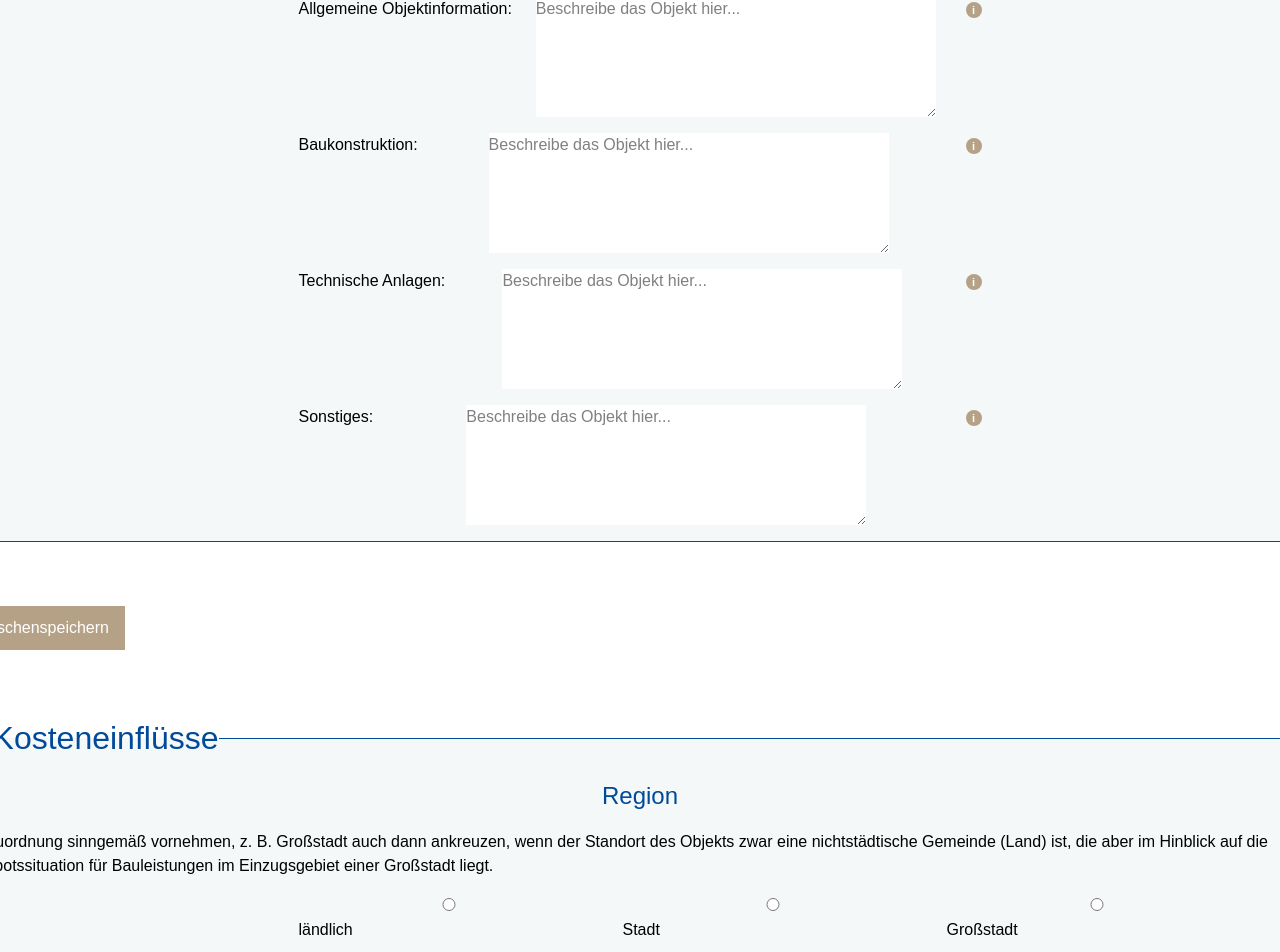
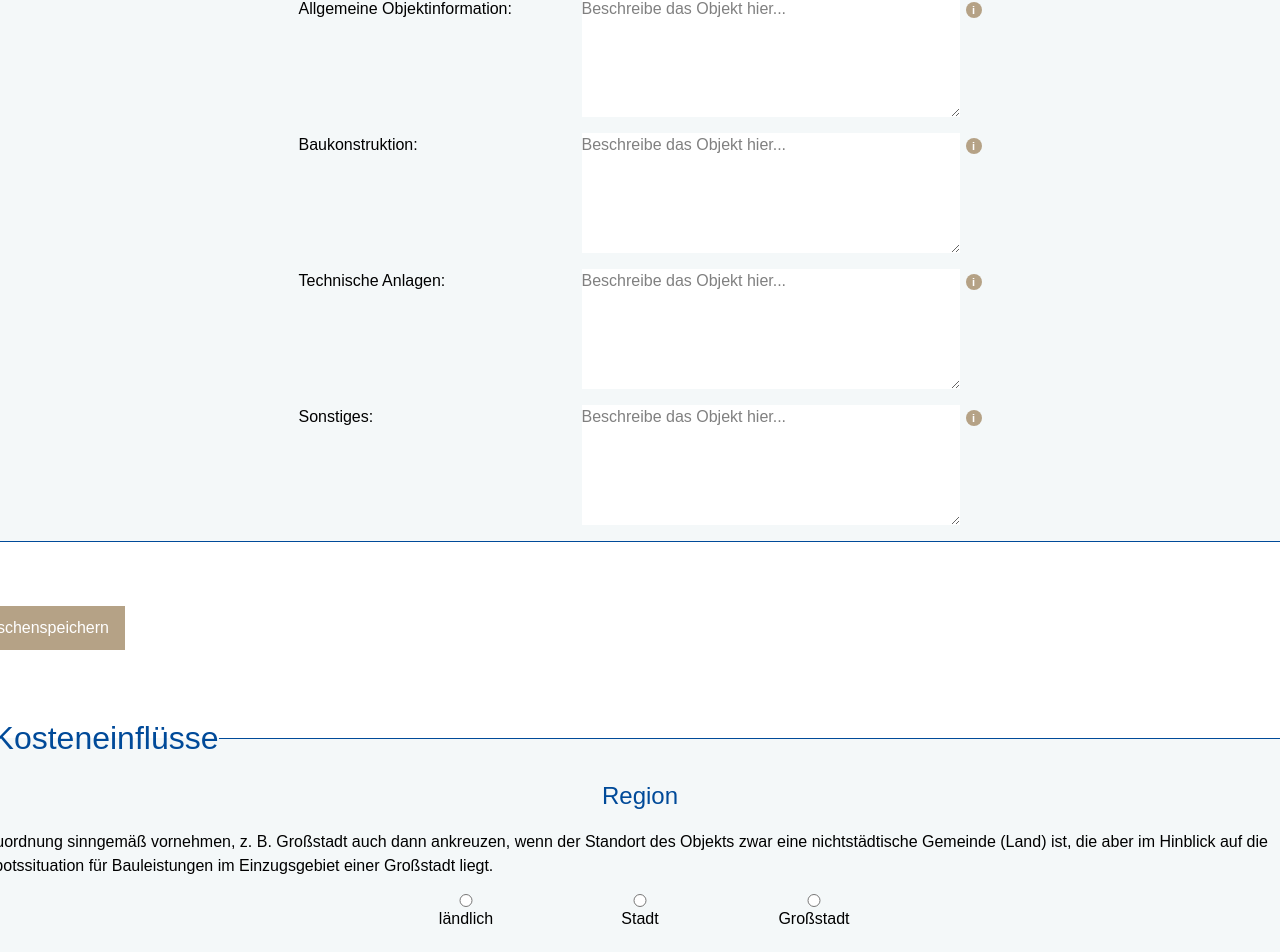
Before and after one commit to juliabellmann/dateneingang-datenbank, a Next.js app: page /form/1 in a window 1280 px wide. Shown: the part 2738-3690 px from the top of the page. Built offline with nearby package versions, Linux system fonts and the light colour scheme; no server answers; the database is empty.

Commit message:
add styling

```diff
--- a/pages/form/[id].js
+++ b/pages/form/[id].js
@@ -911,10 +911,11 @@ export default function Form() {
               />
             </div>
 
-            <div className="spacebetween">
+            <div className="spacebetween-info">
               <label htmlFor="allgemeine_objektinformation">
                 Allgemeine Objektinformation:
               </label>
+              <StyledFieldTooltip>
               <textarea
                 id="allgemeine_objektinformation"
                 placeholder="Beschreibe das Objekt hier..."
@@ -927,12 +928,14 @@ export default function Form() {
                 }
                 readOnly={isReadonly}
                 rows={5}
-              />
+                />
               <InfoTooltip text="zusätzliche Objektinformationen. - Beispieltext: Die Bauherren hatten sich Referenzobjekte des Architekturbüros angesehen. Sie realisierten die Reihenhäuser in Passivhausbauweise als Bauträger und verkauften sie nach ihrer Fertigstellung." />
+                </StyledFieldTooltip>
             </div>
 
-            <div className="spacebetween">
+            <div className="spacebetween-info">
               <label htmlFor="baukonstruktion">Baukonstruktion:</label>
+              <StyledFieldTooltip>
               <textarea
                 id="baukonstruktion"
                 placeholder="Beschreibe das Objekt hier..."
@@ -942,12 +945,15 @@ export default function Form() {
                 }
                 readOnly={isReadonly}
                 rows={5}
-              />
+                />
               <InfoTooltip text="zusätzliche Informationen zur Baukonstruktion als Ergänzung zur Beschreibung der Kosten nach DIN 276. - Beispieltext: Es wurde die Holzbauweise gewählt. Da bei ihr Dämm- und Konstruktionsebene zusammenfallen, sind die Außenwände schlanker und somit wirtschaftlicher als beim Massivbau. Die Holztafeln mit thermisch entkoppelten Holzprofilen wurden vorproduziert. Durch die hohe Planungs- und Ausführungsgenauigkeit konnten parallel zu den Tafeln bspw. die Fenster gefertigt werden. Dadurch dauerte die Bauzeit für alle Häuser zehn Monate." />
+                </StyledFieldTooltip>
             </div>
 
-            <div className="spacebetween">
+            <div className="spacebetween-info">
               <label htmlFor="technische_anlagen">Technische Anlagen: </label>
+              <StyledFieldTooltip>
+
               <textarea
                 id="technische_anlagen"
                 placeholder="Beschreibe das Objekt hier..."
@@ -960,12 +966,15 @@ export default function Form() {
                 }
                 readOnly={isReadonly}
                 rows={5}
-              />
+                />
               <InfoTooltip text="zusätzliche Informationen zur Baukonstruktion als Ergänzung zur Beschreibung der Kosten nach DIN 276. - Beispieltext: Zwar wurden Varianten für die Energieversorgung berechnet, dennoch musste das Passivhaus an Fernwärme angeschlossen werden. Sie wird an einen gemeinsamen Speicher übergeben, an den auch Flachkollektoren angeschlossen sind. Um eine Nachrüstung von Photovoltaikelementen zu vereinfachen, wurden Leerrohre verlegt. Jede Wohnung erhielt eine Zu- und Abluftanlage mit Wärmerückgewinnung. Die Luftdichtheit der Gebäude wurde mit einem Blower-Door-Test geprüft. Die passivhaustauglichen Holz-Aluminium-Fenster mit Dreifachverglasung sind zudem hoch schalldämmend." />
+                </StyledFieldTooltip>
             </div>
 
-            <div className="spacebetween">
+            <div className="spacebetween-info">
               <label htmlFor="beschreibung_sonstiges">Sonstiges: </label>
+              <StyledFieldTooltip>
+
               <textarea
                 id="beschreibung_sonstiges"
                 placeholder="Beschreibe das Objekt hier..."
@@ -978,9 +987,11 @@ export default function Form() {
                 }
                 readOnly={isReadonly}
                 rows={5}
-              />
+                />
               <InfoTooltip text="zusätzliche interessante Informationen zum Objekt - Beispieltext: Der kompakte Baukörper hat eine weinrote Holzfassade und ein hellgraues Staffelgeschoss. Auf der Nordseite wurden neben den Fenstern rückseitig lackierte Gläser eingesetzt. Sie lassen die Fensterformate breiter erscheinen, während innen flexibel möbliert werden kann. Die Holzinnendecken wurden weiß lasiert. Als weiteres Gestaltungselement wurden in den Treppenaugen Regale eingebaut. Den Vorbereich prägen optisch abgetrennte Carports und ein Holzsteg unter einem Glasvordach. Der Bereich hinter dem Haus wurde mit Erde angefüllt und erhielt eine Gartenanlage mit einer Trockenmauer." />
+                </StyledFieldTooltip>
             </div>
+
           </StyledFieldset>
 
           <StyledButton
@@ -1390,9 +1401,16 @@ const StyledButton = styled.button`
 const StyledRadiobuttons = styled.div`
   // background-color: green;
   display: flex;
-  flex-direction: row;
+  justify-content: center;
   gap: 1.5rem;
+
+  label {
+  // background-color: red;
+  display: flex;
+  flex-direction: column;
   align-items: center;
+  width: 150px;
+  }
 `;
 
 const StyledBackButton = styled.button`
@@ -1407,3 +1425,9 @@ const StyledBackButton = styled.button`
     background-color: #555;
   }
 `;
+
+const StyledFieldTooltip = styled.div`
+min-width: 400px;
+
+display: flex;
+`;
--- a/styles/globals.css
+++ b/styles/globals.css
@@ -81,3 +81,9 @@ fieldset {
   flex-direction: row;
   justify-content: space-between;
 }
+
+.spacebetween-info {
+  display: flex;
+  flex-direction: row;
+  justify-content: space-between;
+}
```
